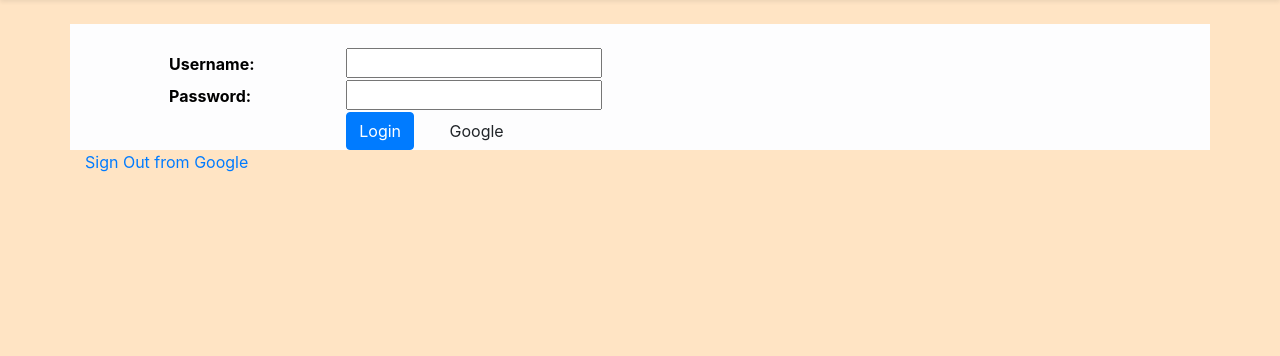
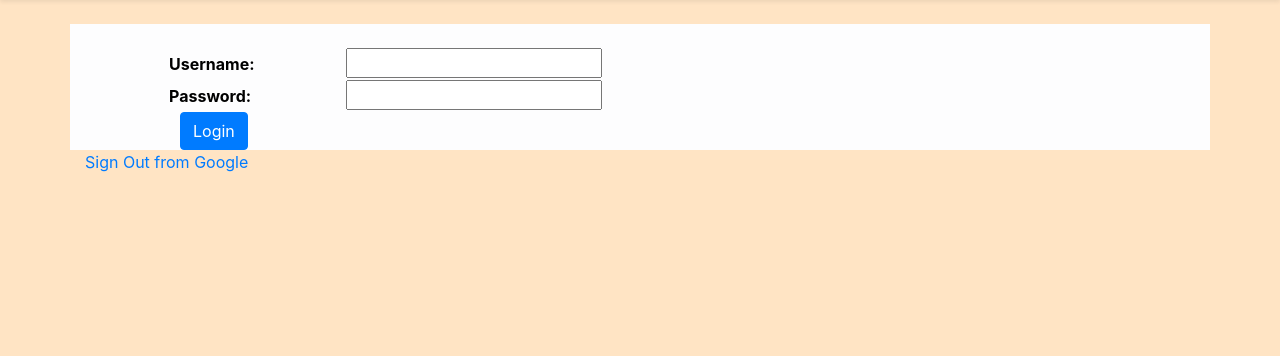
Before and after one commit to jcarter62/udacity-fs-p5, a Flask app: page /login in a window 1280 px wide. Shown: the part 64-420 px from the top of the page. Run offline with Flask 2, Linux system fonts and the light colour scheme; some libraries are stand-ins or nearby versions.

Commit message:
sign in button changes

```diff
--- a/vagrant/catalog/templates/login.html
+++ b/vagrant/catalog/templates/login.html
@@ -41,12 +41,15 @@
                 </div>
 
                 <div class="row">
-                    <div class="col-3"></div>
-                    <div class="col-8">
+                    <div class="col-3">
                         <button class="btn btn-primary" role="button" type="submit">Login</button>
-                        &nbsp;&nbsp;
-                        &nbsp;<button class="btn g-signin2" id="signinButton">Google</button>
                     </div>
+                    <div class="col-3 g-signin2" data-longtitle="true" data-theme="dark" id="signinButton">
+{#                        &nbsp;<button class="btn" >Google Sign-In</button>#}
+                    </div>
+
+{#                    <div class="g-signin2 col-3" data-longtitle="true" id="signinButton"></div>#}
+
                 </div>
                 {#            <input type="hidden" name="item_id" value="{{ result.item.id }}"/>#}
             </form>
@@ -75,7 +78,19 @@
                     'redirect_uri': 'postmessage'
                 }).then(offlineAccess);
             });
+
+            // https://stackoverflow.com/a/50948753
+            setTimeout(function () {
+                $('#signinButton div div div span span:last').text("hello");
+                $('#signinButton div div div span span:first').text("hello");
+            }, 3000);
         });
+    }
+
+    function signIn() {
+        auth2.grantOfflineAccess({
+            'redirect_uri': 'postmessage'
+        }).then(offlineAccess);
     }
 
     function offlineAccess(resp) {
@@ -120,7 +135,31 @@
     }
 
 </script>
+
+{#  <script>#}
+{#    function onSuccess(googleUser) {#}
+{#      console.log('Logged in as: ' + googleUser.getBasicProfile().getName());#}
+{#    }#}
+{#    function onFailure(error) {#}
+{#      console.log(error);#}
+{#    }#}
+{#    function renderButton() {#}
+{#      gapi.signin2.render('my-signin2', {#}
+{#        'scope': 'profile email',#}
+{#        'width': 240,#}
+{#        'height': 50,#}
+{#        'longtitle': true,#}
+{#        'theme': 'dark',#}
+{#        'onsuccess': onSuccess,#}
+{#        'onfailure': onFailure#}
+{#      });#}
+{#    }#}
+{#  </script>#}
+
+
 <!--END GOOGLE SIGN IN CODE -->
 <script src="https://ajax.googleapis.com/ajax/libs/jquery/1.8.2/jquery.min.js"></script>
 <script src="https://apis.google.com/js/platform.js?onload=init"></script>
+{#<script src="https://apis.google.com/js/platform.js?onload=renderButton" async defer></script>#}
+
 </html>
```
